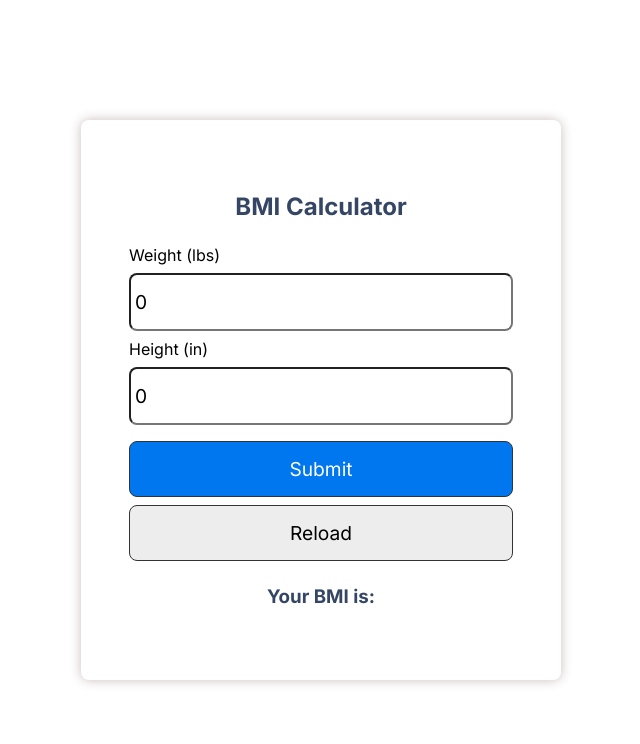
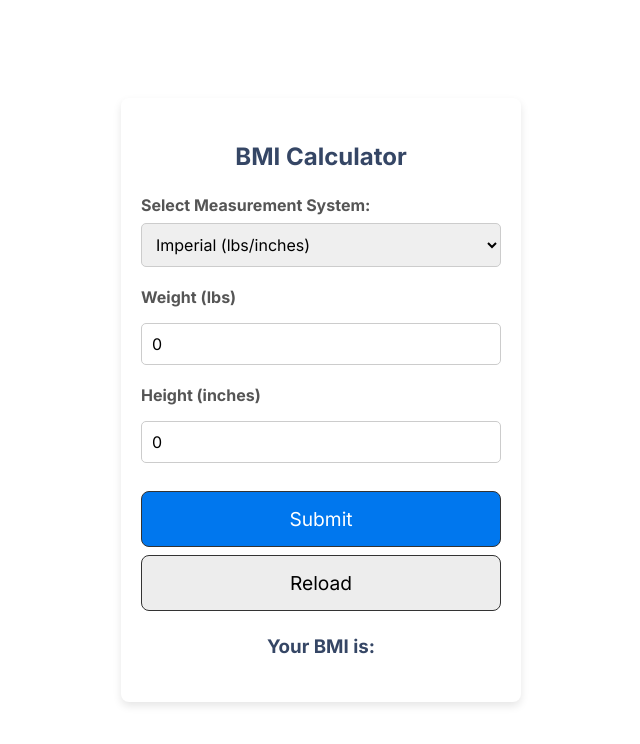
Before and after one commit to iiitl/bmi_calculator, a React (Create React App) app: page / in a window 1280 px wide. Shown: the top 744 px of the page, without its empty margins (319-959 px from the left). Built offline with nearby package versions, Linux system fonts and the light colour scheme.

Commit message:
added new feature

```diff
--- a/src/App.css
+++ b/src/App.css
@@ -27,6 +27,30 @@
 .App-link {
   color: #61dafb;
 }
+.container {
+  background: #fff;
+  padding: 20px;
+  border-radius: 8px;
+  box-shadow: 0 4px 8px rgba(0, 0, 0, 0.1);
+  width: 400px;
+}
+
+label {
+  font-size: 16px;
+  font-weight: bold;
+  margin-bottom: 8px;
+  display: block;
+  color: #555;
+}
+input[type="number"], select {
+  width: 100%;
+  padding: 10px;
+  font-size: 16px;
+  border: 1px solid #ccc;
+  border-radius: 5px;
+  margin-bottom: 20px;
+  box-sizing: border-box;
+}
 
 @keyframes App-logo-spin {
   from {
--- a/src/App.js
+++ b/src/App.js
@@ -1,67 +1,103 @@
 import './App.css';
-import './index.css'
-import React, {useState} from 'react'
+import './index.css';
+import React, { useState } from 'react';
 
 function App() {
   // state
-  const [weight, setWeight] = useState(0)
-  const [height, setHeight] = useState(0)
-  const [bmi, setBmi] = useState('')
-  const [message, setMessage] = useState('')
+  const [weight, setWeight] = useState(0);
+  const [height, setHeight] = useState(0);
+  const [bmi, setBmi] = useState('');
+  const [message, setMessage] = useState('');
+  const [unitSystem, setUnitSystem] = useState('imperial'); // Default to imperial
 
-  let calcBmi = (event) => {
-    event.preventDefault()
-    console.log(event);
+  // Function to toggle between imperial and metric systems
+  const toggleUnitSystem = (event) => {
+    setUnitSystem(event.target.value);
+  };
 
-    if (weight === 0 || height === 0) {
-      alert('Please enter a valid weight and height')
+  // BMI calculation function
+  const calcBmi = (event) => {
+    event.preventDefault();
+
+    if (weight === 0 || height === 0 || weight<0 || height<0) {
+      alert('Please enter a valid weight and height');
+      return;
+    }
+
+    let calculatedBmi;
+
+    if (unitSystem === 'imperial') {
+      // BMI formula for imperial: (weight in lbs) / (height in inches ^ 2) * 703
+      calculatedBmi = (weight / (height * height)) * 703;
     } else {
-      let bmi = (weight / (height * height) * 703)
-      setBmi(bmi.toFixed(1))
+      // BMI formula for metric: (weight in kg) / (height in meters ^ 2)
+      const heightInMeters = height / 100;
+      calculatedBmi = weight / (heightInMeters * heightInMeters);
+    }
 
+    setBmi(calculatedBmi.toFixed(1));
 
-        if (bmi < 18.5) {
-          setMessage('You are underweight')
-        }  else if (bmi >= 18.5 && bmi < 25) {
-          setMessage('You have healthy weight')
-        } else if (bmi>=25 && bmi <30) {
-          setMessage('You are overweight')
-        }else{
-          setMessage('You are obese')
-        }
+    if (calculatedBmi < 18.5) {
+      setMessage('You are underweight');
+    } else if (calculatedBmi >= 18.5 && calculatedBmi < 25) {
+      setMessage('You have a healthy weight');
+    } else if (calculatedBmi >= 25 && calculatedBmi < 30) {
+      setMessage('You are overweight');
+    } else {
+      setMessage('You are obese');
+    }
+  };
 
-    }
-  }
-
-  let reload = () => {
-    window.location.reload()
-  }
-
+  // Function to reload the page
+  const reload = () => {
+    window.location.reload();
+  };
 
   return (
     <div className="app">
-    <div className='container'>
-      <h2 className='center'>BMI Calculator</h2>
+      <div className="container">
+        <h2 className="center">BMI Calculator</h2>
         <form onSubmit={calcBmi}>
           <div>
-            <label>Weight (lbs)</label>
-            <input type="text" placeholder='Enter Weight in lbs' value={weight} onChange={(e) => setWeight(e.target.value)} />
+            <label>Select Measurement System:</label>
+            <select value={unitSystem} onChange={toggleUnitSystem}>
+              <option value="imperial">Imperial (lbs/inches)</option>
+              <option value="metric">Metric (kg/cm)</option>
+            </select>
           </div>
           <div>
-            <label>Height (in)</label>
-            <input type="text" placeholder='Enter height in inches' value={height} onChange={(event) => setHeight(event.target.value)} />
+            <label>{unitSystem === 'imperial' ? 'Weight (lbs)' : 'Weight (kg)'}</label>
+            <input
+              type="number"
+              placeholder={unitSystem === 'imperial' ? 'Enter Weight in lbs' : 'Enter Weight in kg'}
+              value={weight}
+              onChange={(e) => setWeight(e.target.value)}
+            />
           </div>
           <div>
-            <button className='btn' type='submit'>Submit</button>
-            <button className='btn btn-outline' onClick={reload} type='submit'>Reload</button>
+            <label>{unitSystem === 'imperial' ? 'Height (inches)' : 'Height (cm)'}</label>
+            <input
+              type="number"
+              placeholder={unitSystem === 'imperial' ? 'Enter Height in inches' : 'Enter Height in cm'}
+              value={height}
+              onChange={(e) => setHeight(e.target.value)}
+            />
+          </div>
+          <div>
+            <button className="btn" type="submit">
+              Submit
+            </button>
+            <button className="btn btn-outline" onClick={reload} type="button">
+              Reload
+            </button>
           </div>
         </form>
-        <div className='center'>
+        <div className="center">
           <h3>Your BMI is: {bmi}</h3>
           <p>{message}</p>
         </div>
+      </div>
     </div>
-  </div>
   );
 }
 
```
